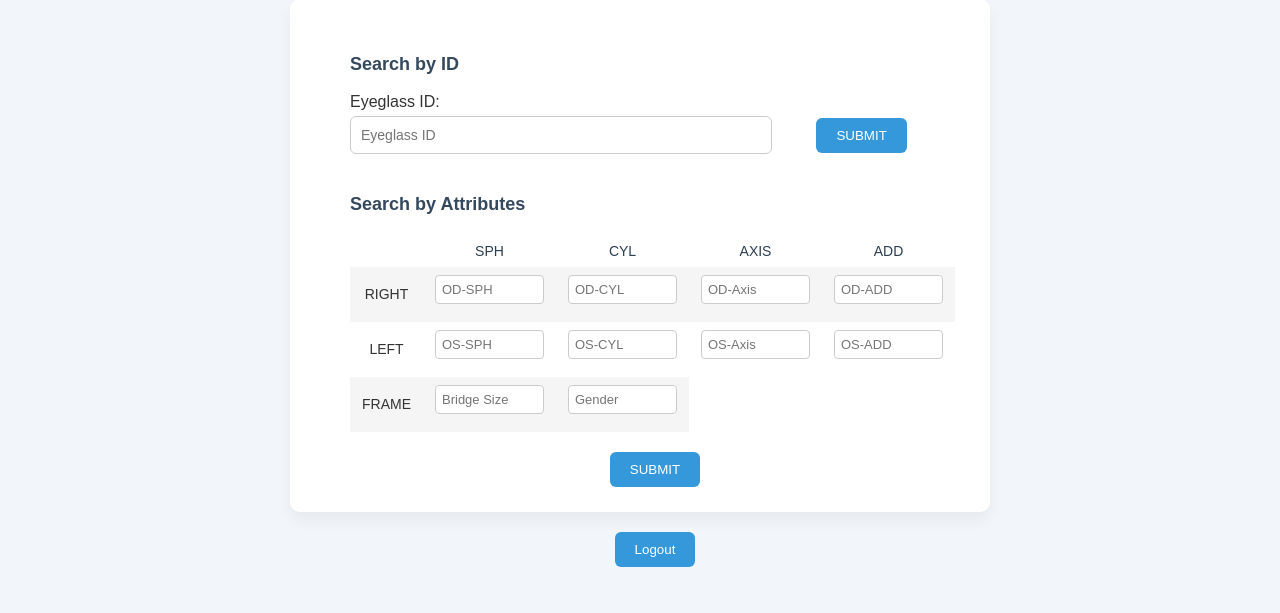
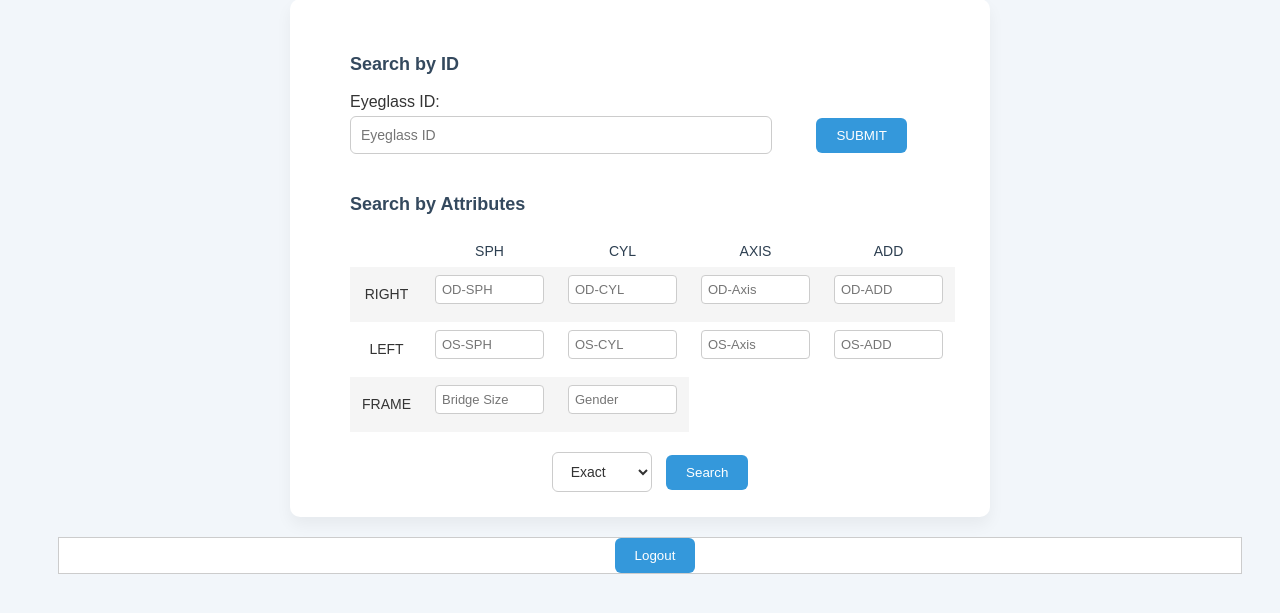
Before and after one commit to howardhowardhowardhoward/2020Mission-Website, a Flask app: template Website/templates/General_lookup.html in a window 1280 px wide. Shown: the part 115-728 px from the top of the page. Run offline with Flask 3, Linux system fonts and the light colour scheme; the template is opened without the code that fills it, so the values that code supplies are empty.

Commit message:
added exact/general search

```diff
--- a/Website/templates/General_lookup.html
+++ b/Website/templates/General_lookup.html
@@ -1,4 +1,3 @@
-
 <!DOCTYPE html>
 <html lang="en">
 <head>
@@ -60,7 +59,7 @@
     form {
       max-width: 600px;
       margin: 0 auto;
-      padding-left: 60px;           /* Nudges content right */
+      padding-left: 60px;
       padding-right: 40px;
       background: #fff;
       padding-top: 25px;
@@ -70,11 +69,10 @@
     }
 
     table th {
-    width: 100%
+      width: 100%;
       text-align: left;
       color: #2c3e50;
       font-weight: 400;
-
       margin-left: auto;
       margin-right: auto;
     }
@@ -91,6 +89,7 @@
       font-style: normal;
       color: #888;
     }
+
     .attributes-table {
       width: fit-content;
       margin-top: 20px;
@@ -123,7 +122,7 @@
     }
 
     .attributes-meta input {
-  width: 80px; /* or 50px, depending on how small you want it */
+      width: 80px;
       font-size: 13px;
     }
 
@@ -139,7 +138,6 @@
     }
 
     .result-card {
-
       width: 285px;
       border: 1px solid #ccc;
       padding: 8px;
@@ -150,32 +148,43 @@
       border-radius: 5px;
       box-sizing: border-box;
     }
+
+    .styled-dropdown {
+      padding: 10px 14px;
+      border: 1px solid #ccc;
+      border-radius: 6px;
+      font-size: 14px;
+      background-color: #fff;
+      color: #333;
+      width: 100px;
+      cursor: pointer;
+    }
   </style>
 </head>
 <body>
   {% import "_macros.html" as macros %}
-<h1 style = "text-align: center; font-size: 25px"> Search Eyeglasses</h1>
-<form method = "post" action = "/info">
-    <!--- search by ID---->
-    <h3> Search by ID </h3>
+
+  <h1 style="text-align: center; font-size: 25px">Search Eyeglasses</h1>
+
+  <form method="post" action="/info">
+    <!--- search by ID --->
+    <h3>Search by ID</h3>
     <label for="Eyeglass_id">Eyeglass ID:</label>
-    <input type = "text" name = "id" placeholder="Eyeglass ID" id = "Eyeglass_id" style="width: 400px; margin-right: 30px;">
-    <button type = "submit" name = "submit_button" value = "id">SUBMIT </button>
-    {% if id_result and id_result != ''%}
+    <input type="text" name="id" placeholder="Eyeglass ID" id="Eyeglass_id" style="width: 400px; margin-right: 30px;">
+    <button type="submit" name="submit_button" value="id">SUBMIT</button>
 
+    {% if id_result and id_result != '' %}
       {% if id_result == 'Glasses Not Found' %}
-        <div class = "result-card" style="width: 150px;">
-            {{id_result}}
+        <div class="result-card" style="width: 150px;">
+          {{ id_result }}
         </div>
-
       {% else %}
-                {{macros.render_result_card(id_result[0])}}
+        {{ macros.render_result_card(id_result[0]) }}
       {% endif %}
     {% endif %}
 
-    <!---search by attributes--->
-
-    <h3> Search by Attributes</h3>
+    <!--- search by attributes --->
+    <h3>Search by Attributes</h3>
 
     <table class="attributes-table">
       <tr>
@@ -187,59 +196,61 @@
       </tr>
       <tr>
         <td>RIGHT</td>
-        <td><input type="text" name="sph_right" placeholder = "OD-SPH"></td>
-        <td><input type="text" name="cyl_right" placeholder = "OD-CYL"></td>
-        <td><input type="text" name="axis_right" placeholder = "OD-Axis"></td>
-          <td> <input type = "text" name = "add_right" placeholder= "OD-ADD"> </td>
+        <td><input type="text" name="sph_right" placeholder="OD-SPH"></td>
+        <td><input type="text" name="cyl_right" placeholder="OD-CYL"></td>
+        <td><input type="text" name="axis_right" placeholder="OD-Axis"></td>
+        <td><input type="text" name="add_right" placeholder="OD-ADD"></td>
       </tr>
-
       <tr>
         <td>LEFT</td>
         <td><input type="text" name="sph_left" placeholder="OS-SPH"></td>
         <td><input type="text" name="cyl_left" placeholder="OS-CYL"></td>
         <td><input type="text" name="axis_left" placeholder="OS-Axis"></td>
         <td><input type="text" name="add_left" placeholder="OS-ADD"></td>
-
       </tr>
       <tr>
         <td>FRAME</td>
         <td><input type="text" name="bridge size" placeholder="Bridge Size"></td>
-              <td><input type = "text" name = "gender" placeholder="Gender"></td>
+        <td><input type="text" name="gender" placeholder="Gender"></td>
       </tr>
     </table>
 
+    <div style="text-align: center; margin-top: 20px; style=margin-right: 200px;">
+      <select id="search-type" name="search-type" class="styled-dropdown">
+        <option value="exact">Exact</option>
+        <option value="general">General</option>
+        <option value="advanced">Advanced</option>
+      </select>
+      <button type="submit" name="submit_button" value="attributes">Search</button>
+    </div>
 
-        <div style = "text-align: center;; margin-top: 20px;">
-          <button type="submit" name = "submit_button" value = "attributes"> SUBMIT </button>
-        </div>
-    {% if attribute_result and attribute_result != ''%}
-
+    {% if attribute_result and attribute_result != '' %}
       {% if attribute_result == 'Glasses Not Found' %}
-        <div class = "result-card" style="width: 150px;">
-            {{attribute_result}}
+        <div class="result-card" style="width: 150px;">
+          {{ attribute_result }}
         </div>
       {% else %}
-            <div class = "results-grid">
-            {% for id_result in attribute_result%}
-                {{macros.render_result_card(id_result)}}
+        <div class="results-grid">
+          {% for id_result in attribute_result %}
+            {{ macros.render_result_card(id_result) }}
           {% endfor %}
         </div>
       {% endif %}
     {% endif %}
+  </form>
 
-</form>
   {% if session['privilege'] == 0 %}
     <div style="text-align: center; margin-top: 20px;">
       <button onclick="window.location.href='{{ url_for('views.protected_page_admin') }}'">
         Go to Admin Page
       </button>
-    <button onclick="window.location.href = '{{url_for('auth.logout')}}'"> Logout </button>
+      <button onclick="window.location.href='{{ url_for('auth.logout') }}'">Logout</button>
     </div>
   {% else %}
-<div style="text-align: center; margin-top: 20px; margin-left: 20px;">
-    <button onclick="window.location.href = '{{url_for('auth.logout')}}'"> Logout </button>
+    <div style="text-align: center; margin-top: 20px; margin-left: 20px; background-color: white; color: black; border: 1px solid #ccc;">
+      <button onclick="window.location.href='{{ url_for('auth.logout') }}'">Logout</button>
     </div>
   {% endif %}
+</body>
 
-</body>
 </html>
```
Also changed, not shown: Website/functions.py (+9 -8 lines), Website/views.py (+15 -2 lines). Lines whose indentation alone changed are shown as unchanged.
